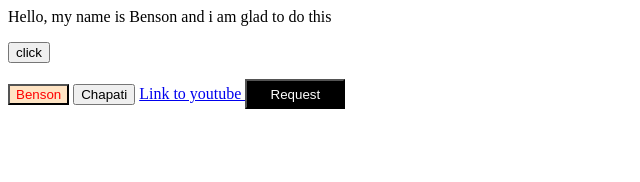
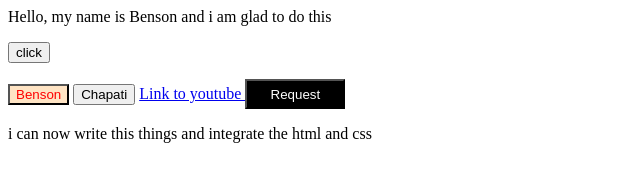
Before and after one commit to Bemos26/Web-development-course, a plain HTML site: page index.html in a window 1280 px wide. Shown: the whole page, without its empty margins (0-640 px from the left). Drawn offline with Linux system fonts and the light colour scheme.

Commit message:
through with the html basics

```diff
--- a/index.html
+++ b/index.html
@@ -21,3 +21,4 @@
         height: 30px;}
 </style>
 <button class="request-button">Request</button>
+<p> i can now write this things and integrate the html and css</p>
```
